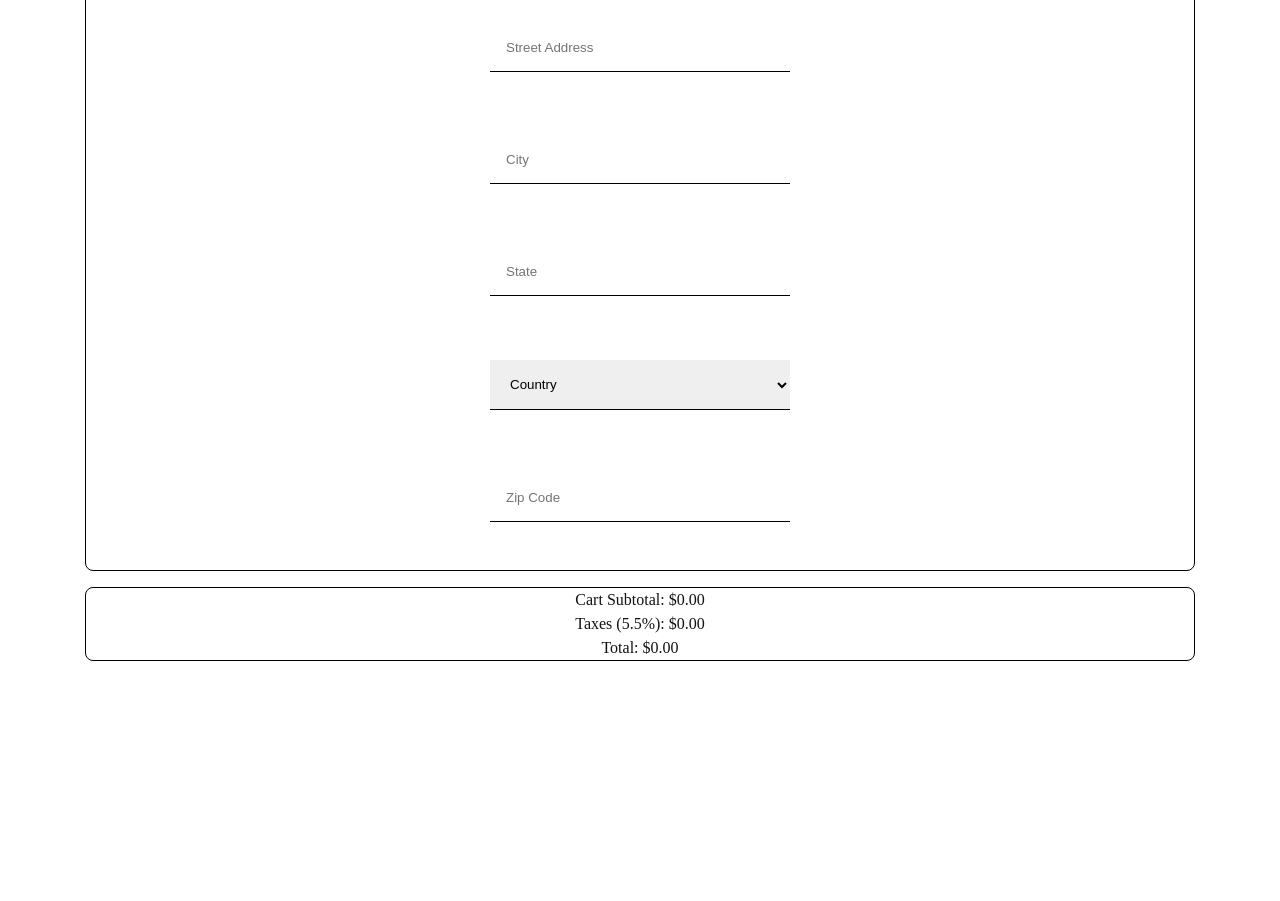
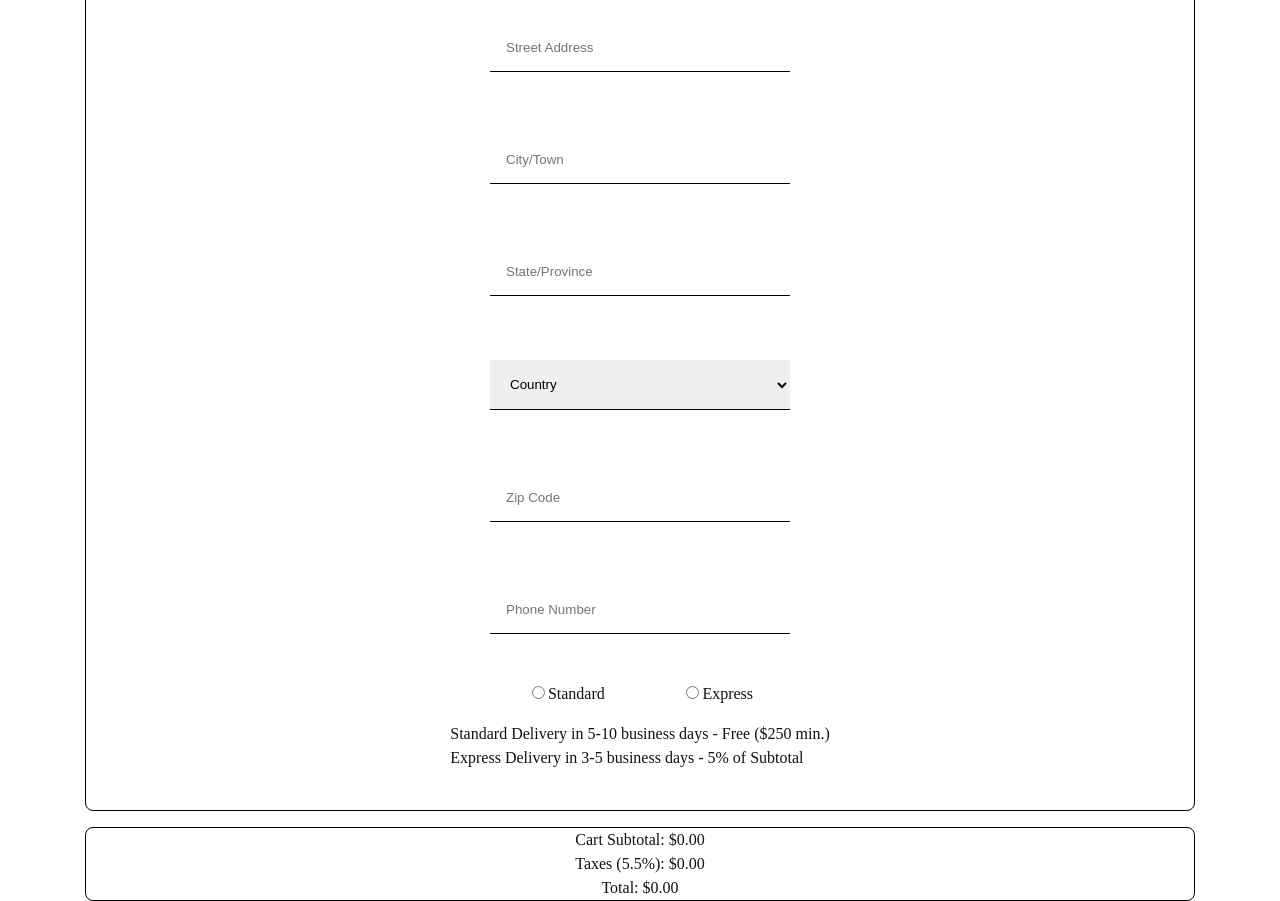
Before and after one commit to mikesz88/house_essential_commerce_with_api, a React (Create React App) app: page / in a window 1280 px wide. Shown: the part 600-1501 px from the top of the page. Before the commit the page ends 1261 px from the top, so only its background shows below. Built offline with nearby package versions, Linux system fonts and the light colour scheme.

Commit message:
updating shipping logic

```diff
--- a/src/Components/Shipping/ShippingForm/ShippingForm.jsx
+++ b/src/Components/Shipping/ShippingForm/ShippingForm.jsx
@@ -14,13 +14,47 @@ class ShippingForm extends Component {
                 state: '',
                 country: '',
                 zipCode: '',
+                phoneNumber: '',
+                delivery: ''
             },
             error: {},
             generalError: false,
         }
     }
 
+    generalError = () => {
+        const errorObject = this.state.error;
+        const errors = Object.keys(errorObject);
+        this.setState({ generalError: false })
+
+        if (!errors.length) { this.setState({ generalError: true }) };
+
+        if (errors.length) {
+          errors.forEach(errorKey => {
+            if (errorObject[errorKey] !== undefined) { this.setState({ generalError: true }) };
+          });
+        };
+      }
+
     handleChange = ({target: {name, value}}) => {
+        if (name === 'phoneNumber' & value.length < 10) {
+            this.setState(prevState => ({
+                shippingInfo: {
+                    ...prevState['shippingInfo'],
+                    [name]: value,
+                }
+            }))
+        } else if (name === 'phoneNumber') {
+            let cleaned = ('' + value).replace(/\D/g, '');
+            let match = cleaned.match(/^(\d{3})(\d{3})(\d{4})$/);
+            if (match) {
+                this.setState(prevState => ({
+                    shippingInfo: {
+                        ...prevState['shippingInfo'],
+                        [name]: '(' + match[1] + ') ' + match[2] + '-' + match[3]
+                    }
+                }))
+            } else {
                 this.setState(prevState => ({
                     shippingInfo: {
                         ...prevState['shippingInfo'],
@@ -28,32 +62,66 @@ class ShippingForm extends Component {
                     }
                 }))
             }
+        } else if (name === 'delivery') {
+            // I am here
+        } else {
+            this.setState(prevState => ({
+                shippingInfo: {
+                    ...prevState['shippingInfo'],
+                    [name]: value.toUpperCase(),
+                }
+            }))
+        }
+    }
+
+    firstNameCheck = value => {
+        const letterRegex = /^[A-Za-z]+((\s)?((\'|\-|\.)?([A-Za-z])+))*$/gi;
+        const error = letterRegex.test(value);
+        return !error ? 'Please enter a valid First Name' : undefined;
+    }
+
+    lastNameCheck = value => {
+        const letterRegex = /^[A-Za-z]+((\s)?((\'|\-|\.)?([A-Za-z])+))*$/gi;
+        const error = letterRegex.test(value);
+        return !error ? 'Please enter a valid Last Name' : undefined;
+    }
+
+    zipCodeCheck = value => {
+        const zipCodeRegex = /^d{5}$/;
+        const error = zipCodeRegex.test(value);
+        return !error ? 'Must be a 5 digit ZIP Code' : undefined;
+    }
+
+    phoneCheck = value => {
+        const phoneNumberRegex = /^\(\d{3}\)\s\d{3}-\d{4}/;
+        const error = phoneNumberRegex.test(value);
+        return !error ? 'Please enter a valid Phone Number' : undefined;
+    }
+
+    otherFieldCheck = value => !value ? 'Required' : undefined;
 
     handleValidations = (name, value) => {
-        const { shippingInfo } = this.state;
+        let errorText;
         switch (name) {
             case 'firstName':
-
+                errorText = this.firstNameCheck(value);
+                this.setState(prevState => ({  error: { ...prevState.error, firstName: errorText }}))
                 break;
             case 'lastName':
-
-                break;
-            case 'street':
-
-            break;
-            case 'city':
-
-            break;
-            case 'state':
-
-            break;
-            case 'country':
-
+                errorText = this.lastNameCheck(value);
+                this.setState(prevState => ({  error: { ...prevState.error, lastName: errorText }}))
             break;
             case 'zipCode':
-
+                errorText = this.zipCodeCheck(value);
+                this.setState(prevState => ({  error: { ...prevState.error, zipCode: errorText }}))
+            break;
+            case 'phoneNumber':
+                errorText = this.phoneCheck(value);
+                this.setState(prevState => ({  error: { ...prevState.error, phoneNumber: errorText }}))
             break;
             default:
+                errorText = this.otherFieldCheck(value);
+                this.setState(prevState => ({  error: { ...prevState.error, [name]: errorText }}))
             break;
         }
     }
@@ -61,11 +129,35 @@ class ShippingForm extends Component {
     handleBlur = ({target: {name, value}}) => this.handleValidations(name, value)
 
     render() {
+        const {
+            firstName,
+            lastName,
+            zipCode,
+            phoneNumber,
+            street,
+            country,
+            city,
+            state,
+            delivery,
+          } = this.state.error;
+        const { generalError } = this.state;
+
+        const standardDelivery = <span> Standard Delivery in 5-10 business days - Free ($250 min.)</span>
+        const expressDelivery = <span>Express Delivery in 3-5 business days - 5% of Subtotal</span>
+        const deliveryDesc = <div className={style.deliveryDescription}>{standardDelivery}{expressDelivery}</div>
+
         return (
             <div className={style.formContainer}>
                 <form className={style.flexForm} id='shippingForm' onSubmit={this.handleSubmit}>
                     <div className='header-sm'>
                         <span>Shipping Information</span>
+                        {generalError
+                            ? <div
+                                id='generalError'
+                                className={`${style.error} ${style.generalError}`}>
+                                We're sorry, but one or more fields are incomplete or incorrect. <u>Find error(s)</u>.
+                            </div>
+                            : null}
                     </div>
                     <div>
                         <input
@@ -78,6 +170,7 @@ class ShippingForm extends Component {
                             onChange={this.handleChange}
                             onBlur={this.handleBlur}
                         />
+                        {firstName ? (<div className={style.errorMessage}>{firstName}</div>) : null}
                     </div>
                     <div>
                         <input
@@ -90,6 +183,7 @@ class ShippingForm extends Component {
                             onChange={this.handleChange}
                             onBlur={this.handleBlur}
                         />
+                        {lastName ? (<div className={style.errorMessage}>{lastName}</div>) : null}
                     </div>
                     <div>
                         <input
@@ -102,11 +196,12 @@ class ShippingForm extends Component {
                             onChange={this.handleChange}
                             onBlur={this.handleBlur}
                         />
+                        {street ? (<div className={style.errorMessage}>{street}</div>) : null}
                     </div>
                     <div>
                         <input
                             className={style.inputContainer}
-                            placeholder='City'
+                            placeholder='City/Town'
                             type="text"
                             name='city'
                             id='city'
@@ -114,11 +209,12 @@ class ShippingForm extends Component {
                             onChange={this.handleChange}
                             onBlur={this.handleBlur}
                         />
+                        {city ? (<div className={style.errorMessage}>{city}</div>) : null}
                     </div>
                     <div>
                         <input
                             className={style.inputContainer}
-                            placeholder='State'
+                            placeholder='State/Province'
                             type="text"
                             name='state'
                             id='state'
@@ -126,6 +222,7 @@ class ShippingForm extends Component {
                             onChange={this.handleChange}
                             onBlur={this.handleBlur}
                         />
+                        {state ? (<div className={style.errorMessage}>{state}</div>) : null}
                     </div>
                     <div>
                         <select
@@ -136,15 +233,15 @@ class ShippingForm extends Component {
                             onChange={this.handleChange}
                             onBlur={this.handleBlur}
                         >
-                            {countryList.map(country => {
+                            {countryList.map((country, index) => {
                                 if (country === 'Country') {
-                                    return <option disabled value=''>Country</option>
+                                    return <option key={index} disabled value=''>Country</option>
                                 } else {
-                                    return <option value={country}>{country}</option>
+                                    return <option key={index} value={country}>{country}</option>
                                 }
                             })}
                         </select>
-
+                        {country ? (<div className={style.errorMessage}>{country}</div>) : null}
                     </div>
                     <div>
                         <input
@@ -155,9 +252,42 @@ class ShippingForm extends Component {
                             max='9999'
                             name='zipCode'
                             id='zipCode'
+                            value={this.state.shippingInfo.zipCode}
                             onChange={this.handleChange}
                             onBlur={this.handleBlur}
                         />
+                        {zipCode ? (<div className={style.errorMessage}>{zipCode}</div>) : null}
+                    </div>
+                    <div>
+                        <input
+                            className={style.inputContainer}
+                            placeholder='Phone Number'
+                            type="tel"
+                            maxLength='14'
+                            name='phoneNumber'
+                            id='phoneNumber'
+                            value={this.state.shippingInfo.phoneNumber}
+                            onChange={this.handleChange}
+                            onBlur={this.handleBlur}
+                        />
+                        {phoneNumber ? (<div className={style.errorMessage}>{phoneNumber}</div>) : null}
+                    </div>
+                    <div >
+                        <div className={style.deliveryContainer}>
+                            <div>
+                                <input type="radio" name="delivery" id="delivery" value='standard' onBlur={this.handleBlur} onChange={this.handleChange}/>
+                                <label>Standard</label>
+                            </div>
+                            <div>
+                                <input type="radio" name="delivery" id="delivery" value='express' onBlur={this.handleBlur} onChange={this.handleChange}/>
+                                <label>Express</label>
+                            </div>
+                        </div>
+                        <div>
+                            {deliveryDesc}
+                            {delivery ? (<div className={style.errorMessage}>{delivery}</div>) : null}
+                        </div>
+
                     </div>
                 </form>
             </div>
--- a/src/Components/Shipping/ShippingForm/ShippingForm.module.css
+++ b/src/Components/Shipping/ShippingForm/ShippingForm.module.css
@@ -30,3 +30,25 @@
     border-top-left-radius: 8px;
     border-top-right-radius: 8px;
 }
+
+.errorMessage {
+    position: absolute;
+    color: red;
+    bottom: 0;
+    left: 0;
+    right: 0;
+    text-align: center;
+}
+
+.deliveryContainer {
+    display: flex;
+    justify-content: space-evenly;
+    padding-top: 1rem;
+}
+
+.deliveryDescription {
+    display: flex;
+    flex-direction: column;
+    padding-top: 1rem;
+    padding-bottom: 1.5rem;
+}
```
Also changed, not shown: TODOList.txt. Lines whose indentation alone changed are shown as unchanged.
